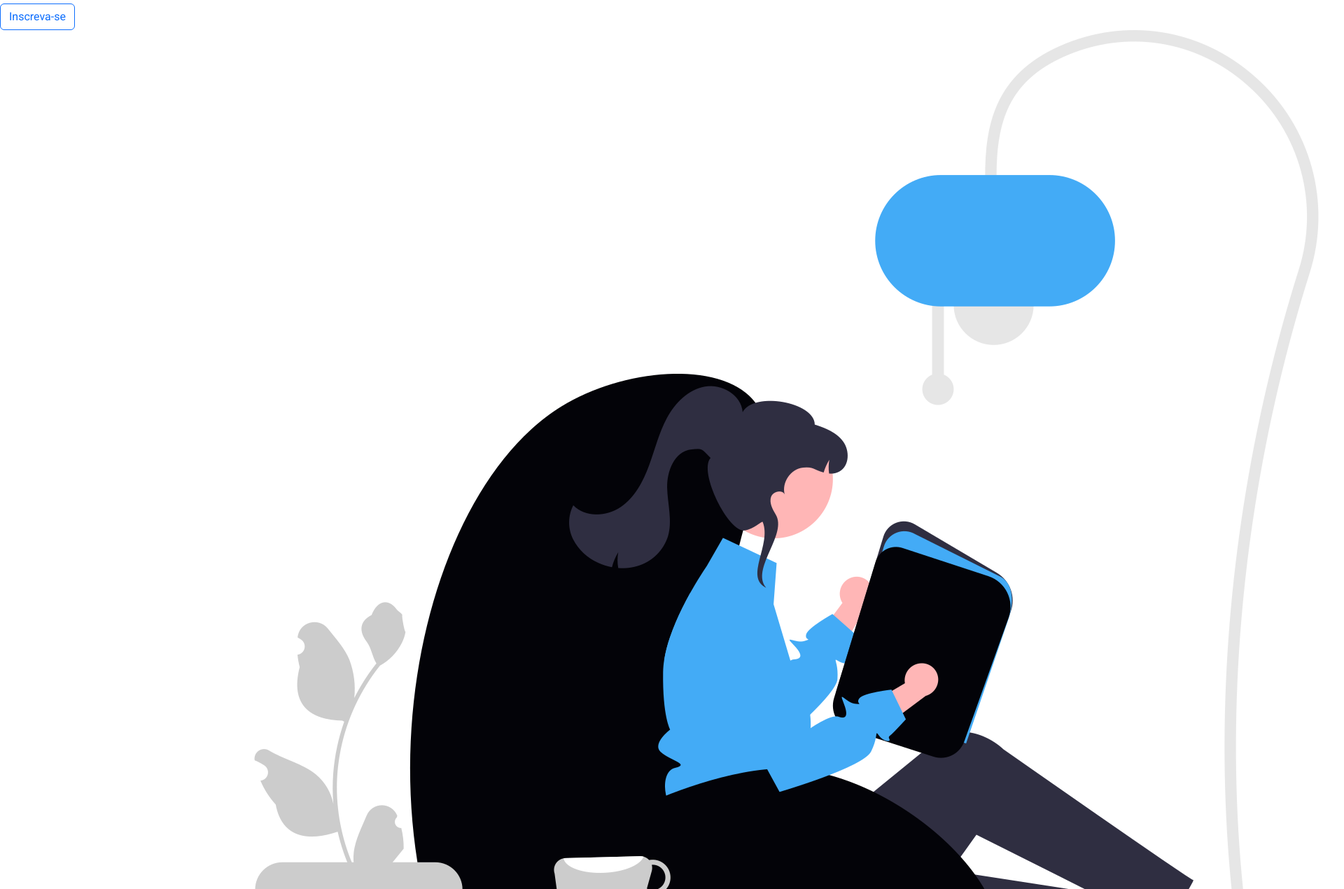
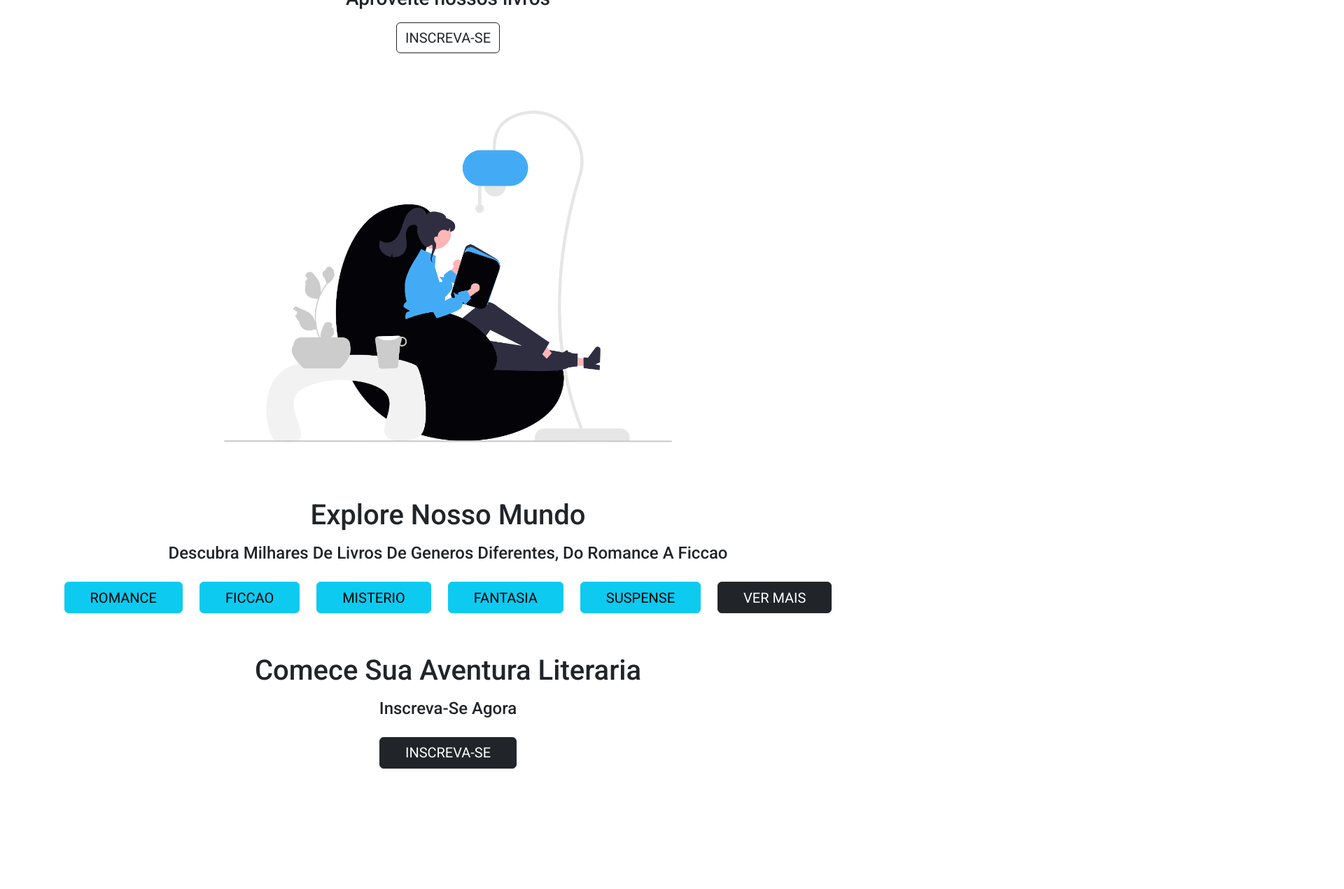
Before and after one commit to welingtonluiz/bookstore, a plain HTML site: page index.html in a window 1280 px wide. Shown: the part 322-1592 px from the top of the page at 70% size, 1920 px wide, since content can reach past the window. After the commit the page ends 1430 px from the top, so only its background shows below. Drawn offline with nearby package versions, Linux system fonts and the light colour scheme.

Commit message:
feat: welington eu adicionei duas secoes e as estilizei, agora so falta vc fazer o footer

```diff
--- a/css/style.css
+++ b/css/style.css
@@ -16,3 +16,75 @@
     margin-bottom: 0.25rem;
     font-size: 5rem;
 }
+
+#book-one{
+    text-align: center;
+}
+
+#book-one h2 {
+    font-size: 2.5rem;
+    margin-bottom: 1rem;
+}
+
+#book-one a {
+    font-size: 1.25rem;
+    margin-bottom: 2rem;
+    text-transform: uppercase;
+    margin-top: 10px;
+}
+
+
+#book-one img {
+    margin-top: 50px;
+    width: 40rem;
+}
+
+#book-two {
+    margin-top: 5rem;
+    text-align: center;
+}
+
+#book-two h2 {
+    font-size: 2.5rem;
+    margin-bottom: 1rem;
+    text-transform: capitalize;
+}
+
+#book-two h3 {
+    font-size: 1.5rem;
+    margin-bottom: 1rem;
+    text-transform: capitalize;
+}
+
+
+
+#book-two a {
+    padding: .40rem 2.25rem;
+    margin: 10px;
+    font-size: 1.25rem;
+    text-transform: uppercase;
+}
+
+#book-three {
+    text-align: center;
+    margin-top: 3rem;
+}
+
+#book-three h2 {
+    font-size: 2.5rem;
+    margin-bottom: 1rem;
+    text-transform: capitalize;
+}
+
+#book-three h3 {
+    font-size: 1.5rem;
+    margin-bottom: 1rem;
+    text-transform: capitalize;
+}
+
+#book-three a {
+    padding: .40rem 2.25rem;
+    margin: 10px;
+    font-size: 1.25rem;
+    text-transform: uppercase;
+}
--- a/index.html
+++ b/index.html
@@ -22,8 +22,27 @@
             <h3>
                 Aproveite nossos livros
             </h3>
-            <a href="#" class="btn btn-outline-primary">Inscreva-se</a>
+            <a href="#" class="btn btn-outline-dark">Inscreva-se</a>
+            <br>
             <img src="./img/2.png" alt="">
+        </section>
+
+        <section id="book-two">
+            <h2>Explore nosso mundo</h2>
+            <h3>descubra milhares de livros de generos diferentes, do romance a ficcao</h3>
+
+                <a href="#" class="btn btn-info">romance</a>
+                <a href="#" class="btn btn-info">ficcao</a>
+                <a href="#" class="btn btn-info">misterio</a>
+                <a href="#" class="btn btn-info">fantasia</a>
+                <a href="#" class="btn btn-info">suspense</a>
+                <a href="#" class="btn btn-dark">ver mais</a>
+        </section>
+
+        <section id="book-three">
+            <h2>comece sua aventura literaria</h2>
+            <h3>inscreva-se agora</h3>
+            <a href="#" class="btn btn-dark">Inscreva-se</a>
         </section>
     </main>
 </body>
```
